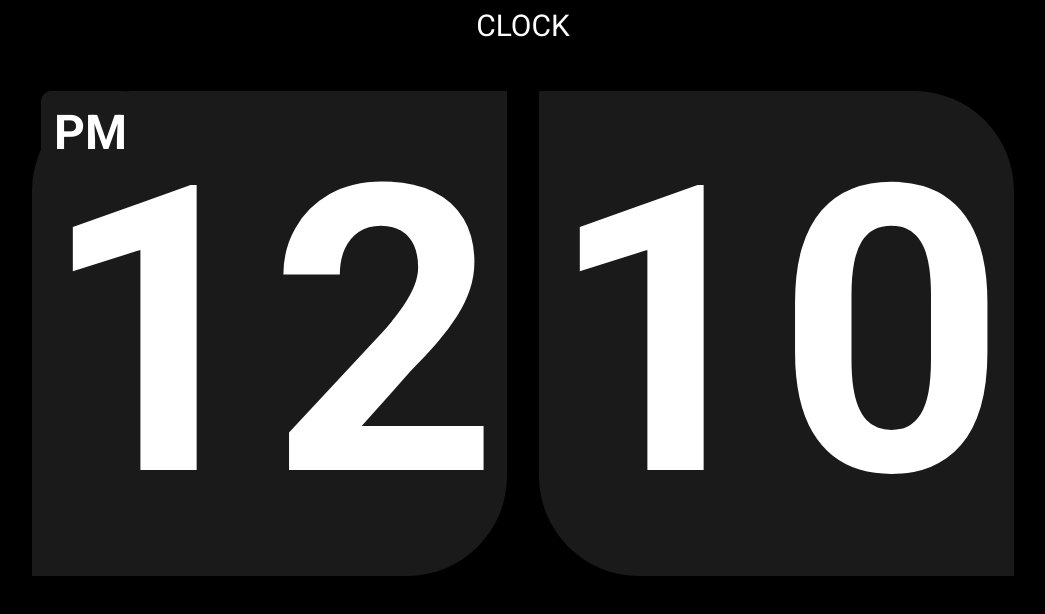
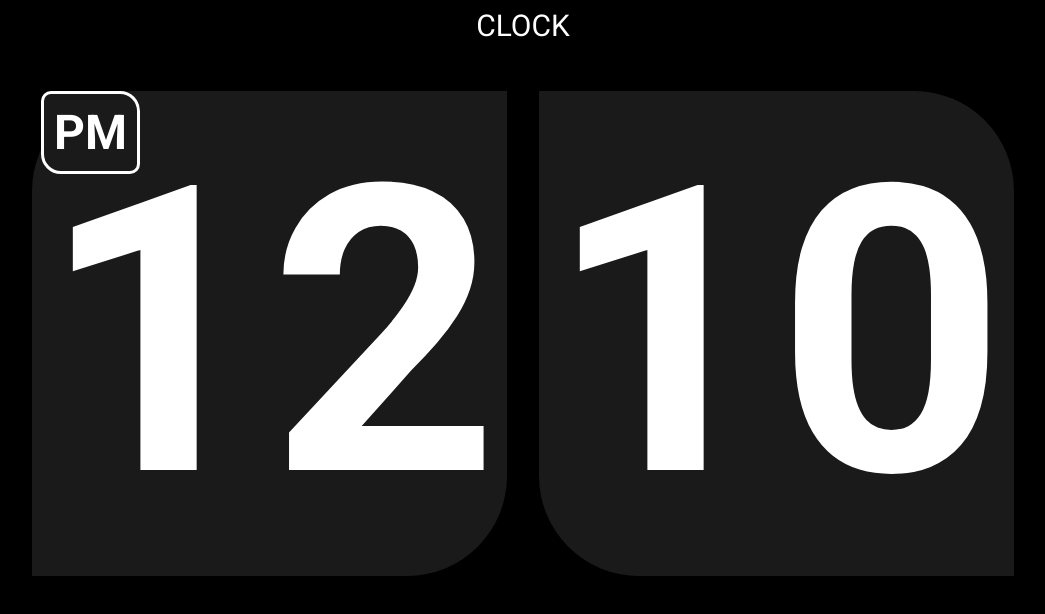
Before and after one commit to Winnerezy/Clock, a plain HTML site: page index.html in a window 1280 px wide. In both pictures the pointer is over the element "PM". Shown: the whole page, without its empty margins (117-1162 px from the left). Drawn offline with Linux system fonts and the light colour scheme.

Commit message:
modified style.css

```diff
--- a/style.css
+++ b/style.css
@@ -55,6 +55,6 @@ gap: 2rem;
     transition: all 1s ease-in-out;
 }
 
-#minute:hover, #hour:hover, #amPPM:hover{
+#minute:hover, #hour:hover, #amPM:hover{
     border: solid white;
 }
```
